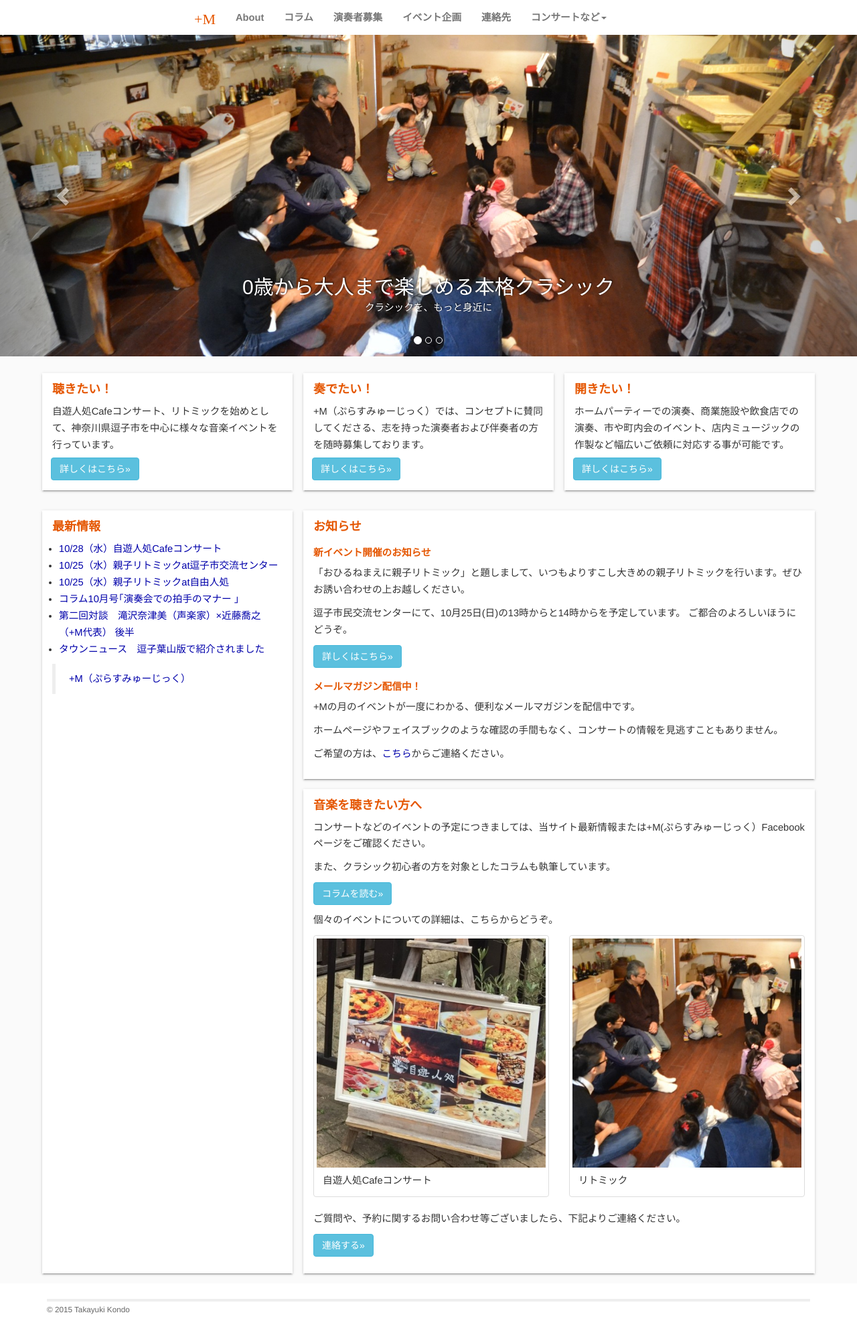
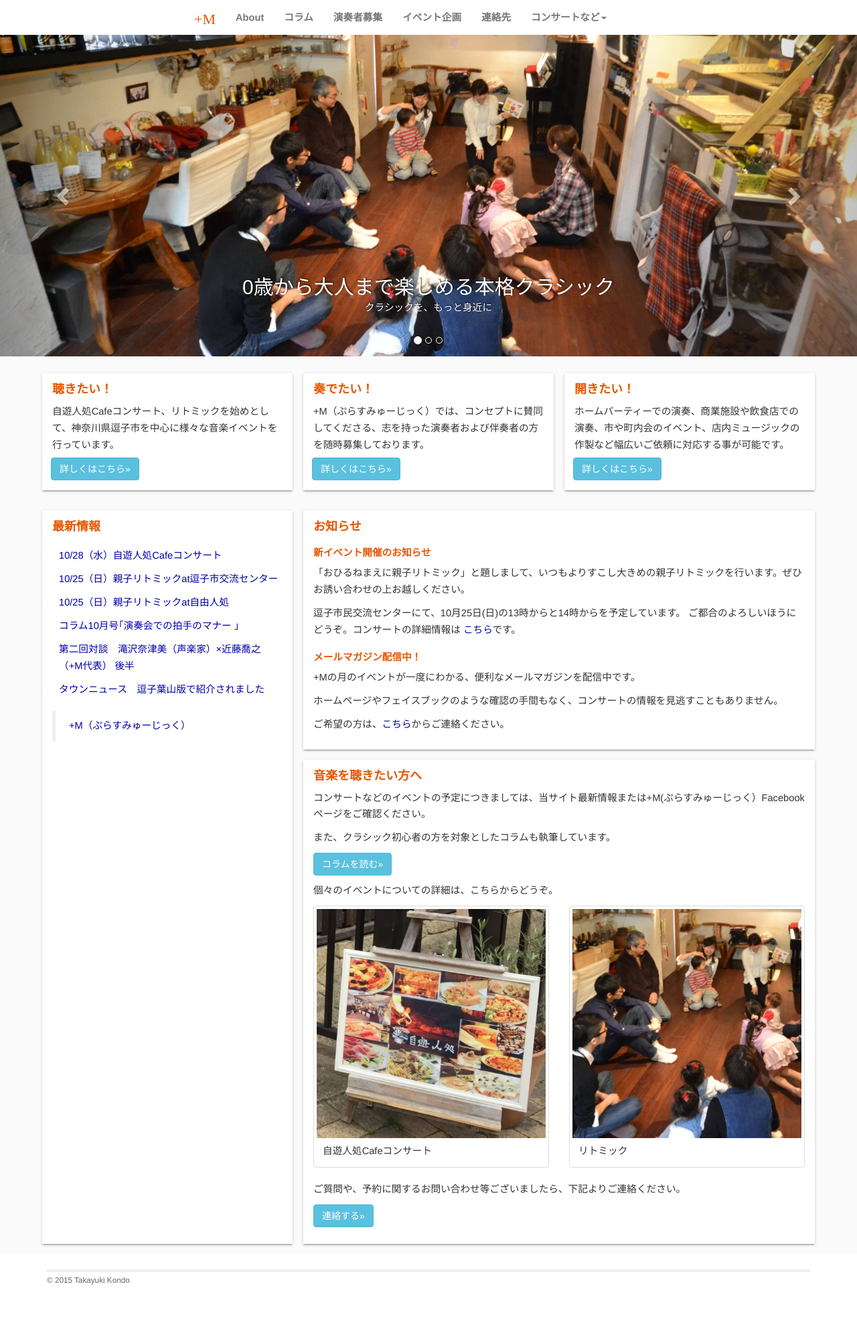
Before and after one commit to shinnkondo/plus-music-japan.github.io, a Jekyll site: the page built from index.html, in a window 1280 px wide. Shown: the whole page at 67% size. Built offline with Jekyll 4.4.1, drawn with Linux system fonts in a browser that asks for light colours; nearby versions of some CDN libraries; some web fonts are replaced; after the commit the page ends 1934 px from its top, so only the background shows below that.

Commit message:
ニュースの間違いを修正。レイアウトを微調整。

```diff
--- a/_data/news.csv
+++ b/_data/news.csv
@@ -1,7 +1,7 @@
 title,url,expireat
 10/28（水）自遊人処Cafeコンサート,concert.html#coming-up,
-10/25（水）親子リトミックat逗子市交流センター,/rythmique_before_nap.html,
-10/25（水）親子リトミックat自由人処,/rythmique.html#coming-up,
+10/25（日）親子リトミックat逗子市交流センター,/rythmique_before_nap.html,
+10/25（日）親子リトミックat自由人処,/rythmique.html#coming-up,
 コラム10月号｢演奏会での拍手のマナー ｣,/column/2015/10/concert_applause_manner.html,
 第二回対談　滝沢奈津美（声楽家）×近藤喬之（+M代表） 後半,/interview/2015/09/interview-takizawa-kondo-part2.html,
 タウンニュース　逗子葉山版で紹介されました,http://www.townnews.co.jp/0503/2015/05/15/283567.html,
--- a/assets/css/screen.css
+++ b/assets/css/screen.css
@@ -175,7 +175,14 @@ blockquote {
 }
 ul.newslist {
   padding-left: 10px;
+  list-style: none;
+  margin: 20px 0px;
 }
+
+ul.newslist > li {
+  margin: 10px 0px;
+}
+
 /*****************************************************************************/
 /*
 /* Posts
--- a/index.html
+++ b/index.html
@@ -111,9 +111,9 @@ description: ""
 					</p>
 					<p>
 						逗子市民交流センターにて、10月25日(日)の13時からと14時からを予定しています。
-						ご都合のよろしいほうにどうぞ。
+						ご都合のよろしいほうにどうぞ。コンサートの詳細情報は
+					<a href="{{ BASE_PATH }}/rythmique_before_nap.html">こちら</a>です。
 					</p>
-					<a class="btn btn-info" href="{{ BASE_PATH }}/rythmique_before_nap.html" role="button">詳しくはこちら»</a>
 					<h3>メールマガジン配信中！</h3>
 					<p>
 						+Mの月のイベントが一度にわかる、便利なメールマガジンを配信中です。
```
